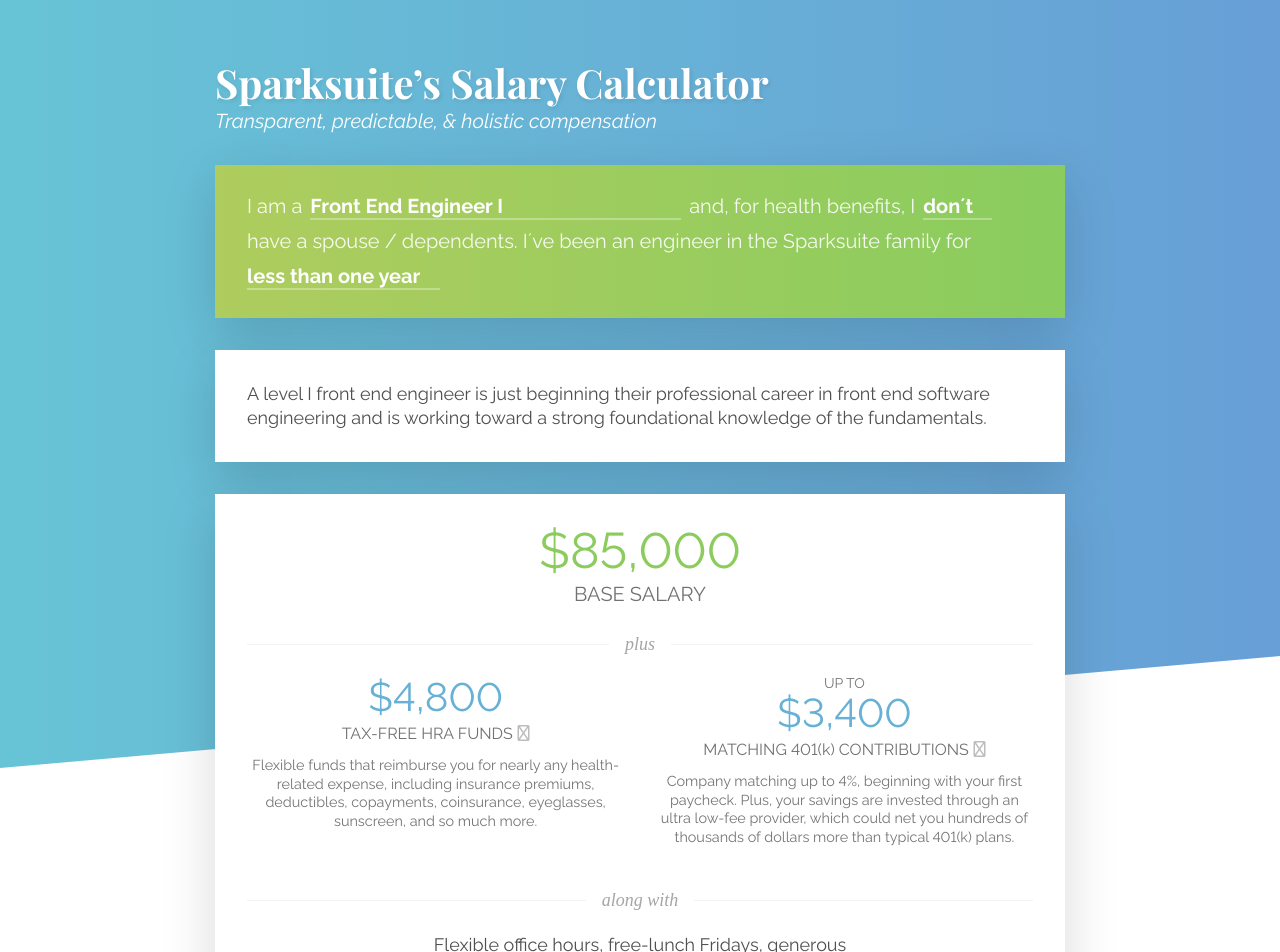
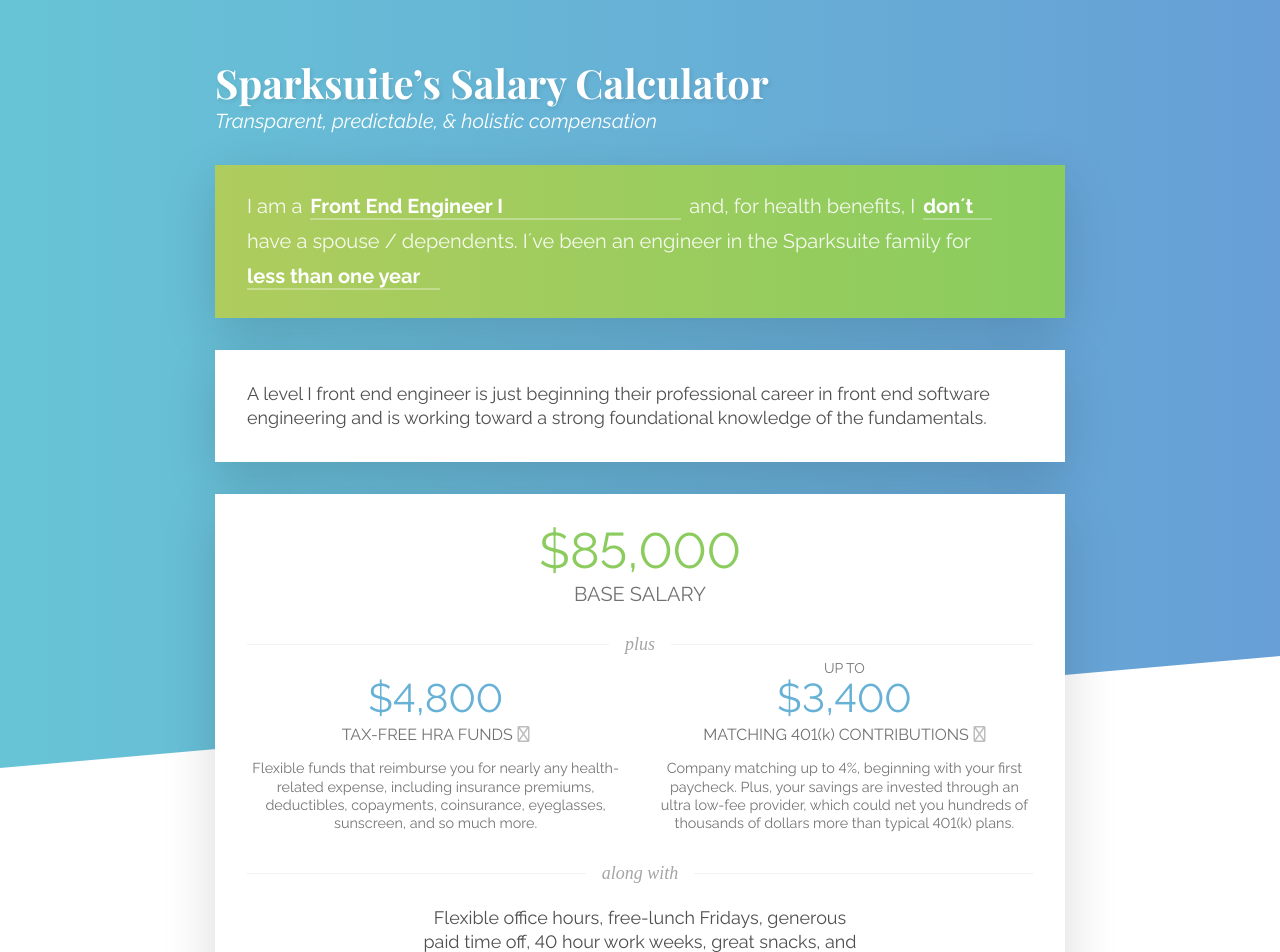
Before and after one commit to sparksuite/salary-calculator, a React (Create React App) app: page / in a window 1280 px wide. Shown: the top 952 px of the page. Built offline with nearby package versions, Linux system fonts and the light colour scheme; a web font is replaced by a local one.

Commit message:
Fix some UI bugs in the compensation section

```diff
--- a/src/components/compensation.tsx
+++ b/src/components/compensation.tsx
@@ -20,17 +20,20 @@ const FlexDiv = styled.div`
 		text-align: center;
 
 		p {
+			margin: 0;
+			padding: 0;
+			margin-top: 1rem;
 			font-size: 0.9rem;
 			line-height: 1.15rem;
 			color: #757575;
 		}
 
-		&:first-child {
-			margin: 1rem 0;
-		}
-
 		@media (max-width: 768px) {
 			width: 100%;
+
+			&:first-child {
+				margin: 1rem 0 2rem;
+			}
 		}
 	}
 `;
```
